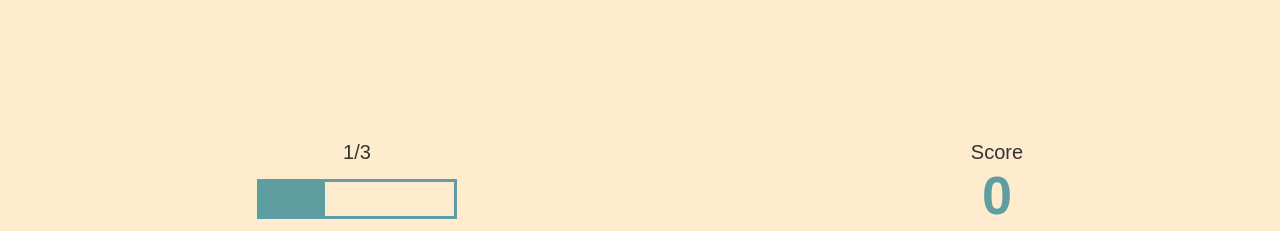
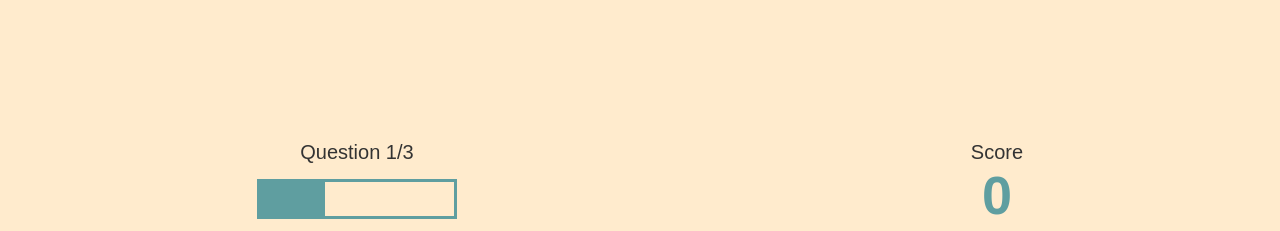
Before and after one commit to ashokvaishnav708/quiz-app, a plain HTML site: page game.html in a window 1280 px wide. Shown: the top 231 px of the page. Drawn offline with Linux system fonts and the light colour scheme.

Commit message:
fix: inline question text

```diff
--- a/game.html
+++ b/game.html
@@ -12,8 +12,9 @@
         <div id="game" class="justify-center flex-column">
             <div id="hud">
                 <div id="hud-item">
-                    <p id="progressText" class="hud-prefix">
-                        Question
+                    <p class="hud-prefix">
+                        <span>Question</span>
+                        <span id="progressText"></span>
                     </p>
                     <div id="progressBar">
                         <div id="progressBarFull"></div>
```
